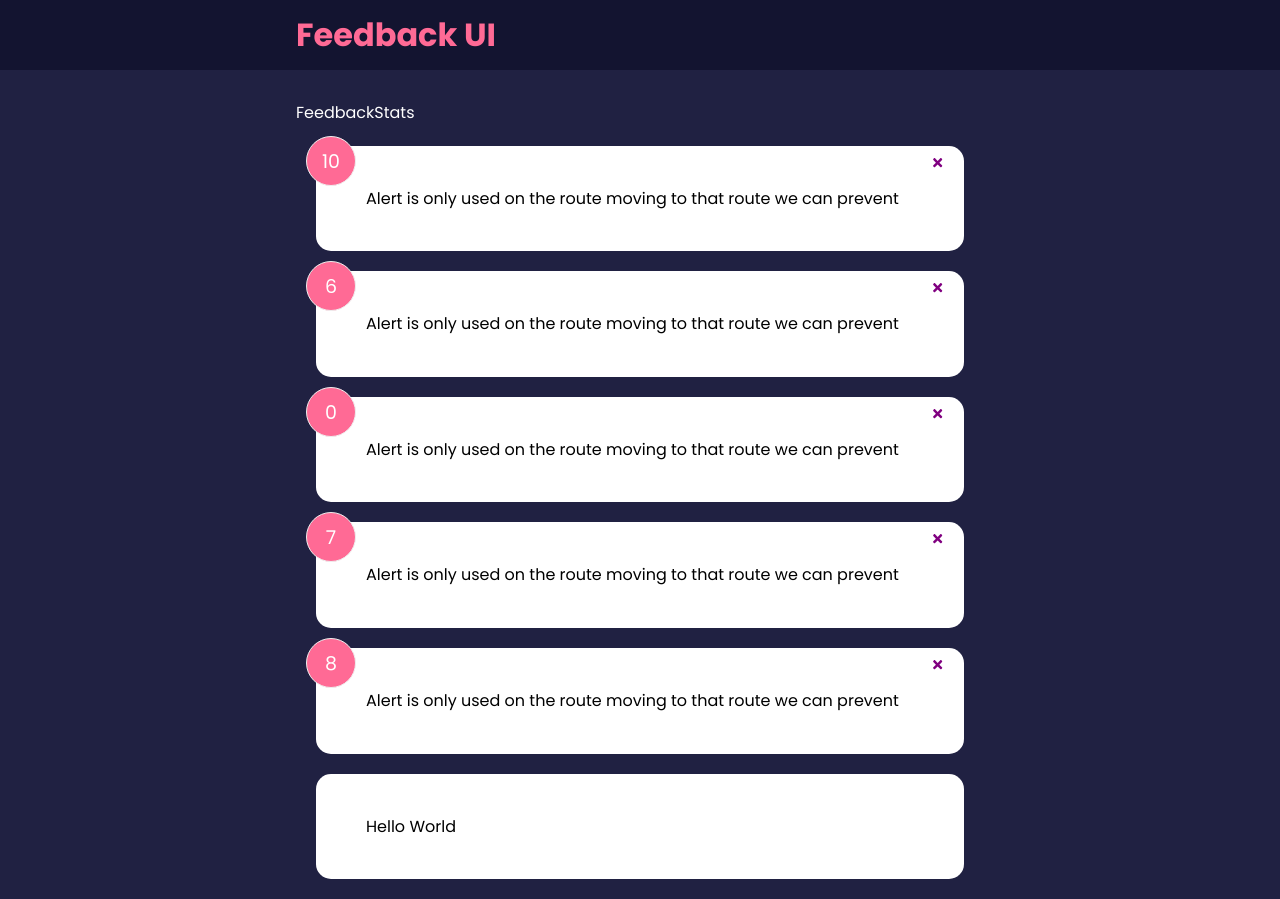
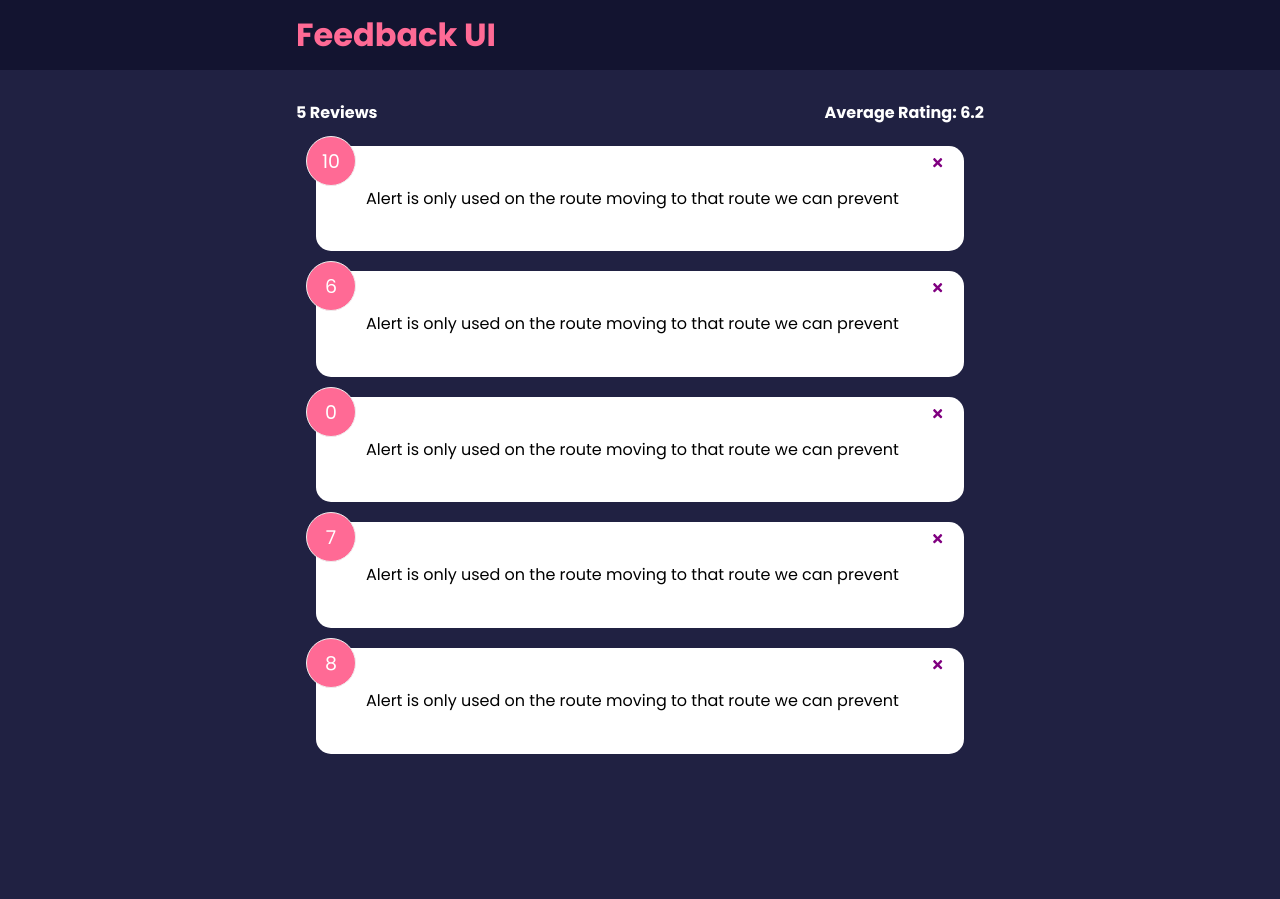
Before and after one commit to VladanStar/ExercisesReact, a React (Create React App) app in the folder exercises01/: page / in a window 1280 px wide. After the commit the page ends 800 px from the top, so only its background shows below. Built offline with nearby package versions, Linux system fonts and the light colour scheme.

Commit message:
New commits

```diff
--- a/exercises01/src/App.js
+++ b/exercises01/src/App.js
@@ -22,9 +22,9 @@ function App() {
     <div className="container">
       <FeedbackStats feedback ={feedback} />
     <FeedbackList feedback= {feedback}  handleDelete={deleteFeedback}/>
-    <Card>
+    {/* <Card>
       Hello World
-    </Card>
+    </Card> */}
     </div>
     </>
   );
--- a/exercises01/src/components/FeedbackStats.js
+++ b/exercises01/src/components/FeedbackStats.js
@@ -1,8 +1,15 @@
 import React from 'react'
 
 function FeedbackStats({feedback}) {
+    //calculate ratings avg
+    let average = feedback.reduce((acc, current)=>{
+return acc + current.rating
+    },0)/feedback.length;
+    console.log(average)
   return (
-    <div>FeedbackStats</div>
+    <div className='feedback-stats'>
+       <h4>{feedback.length} Reviews</h4>
+       <h4>Average Rating: {average} </h4></div>
   )
 }
 
```
